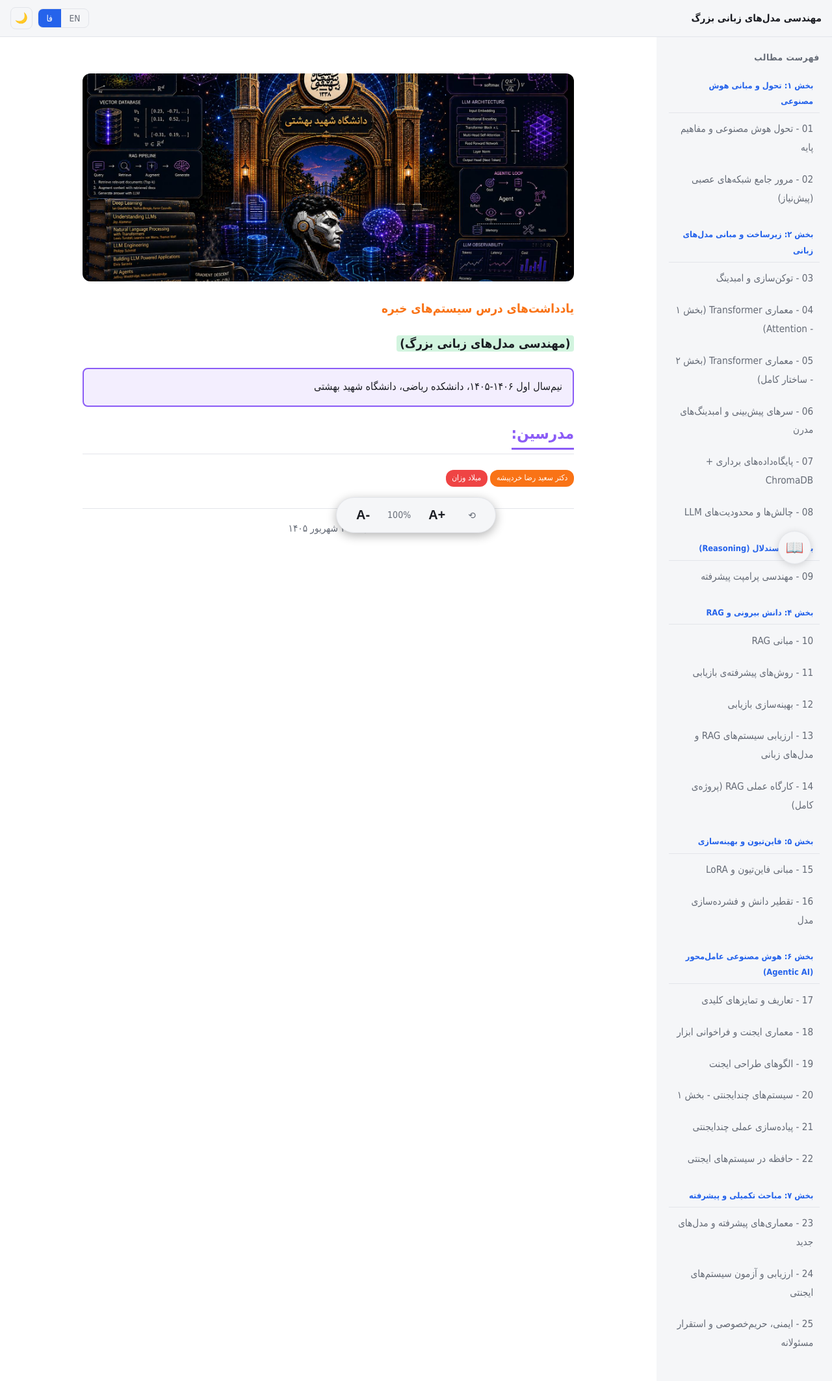
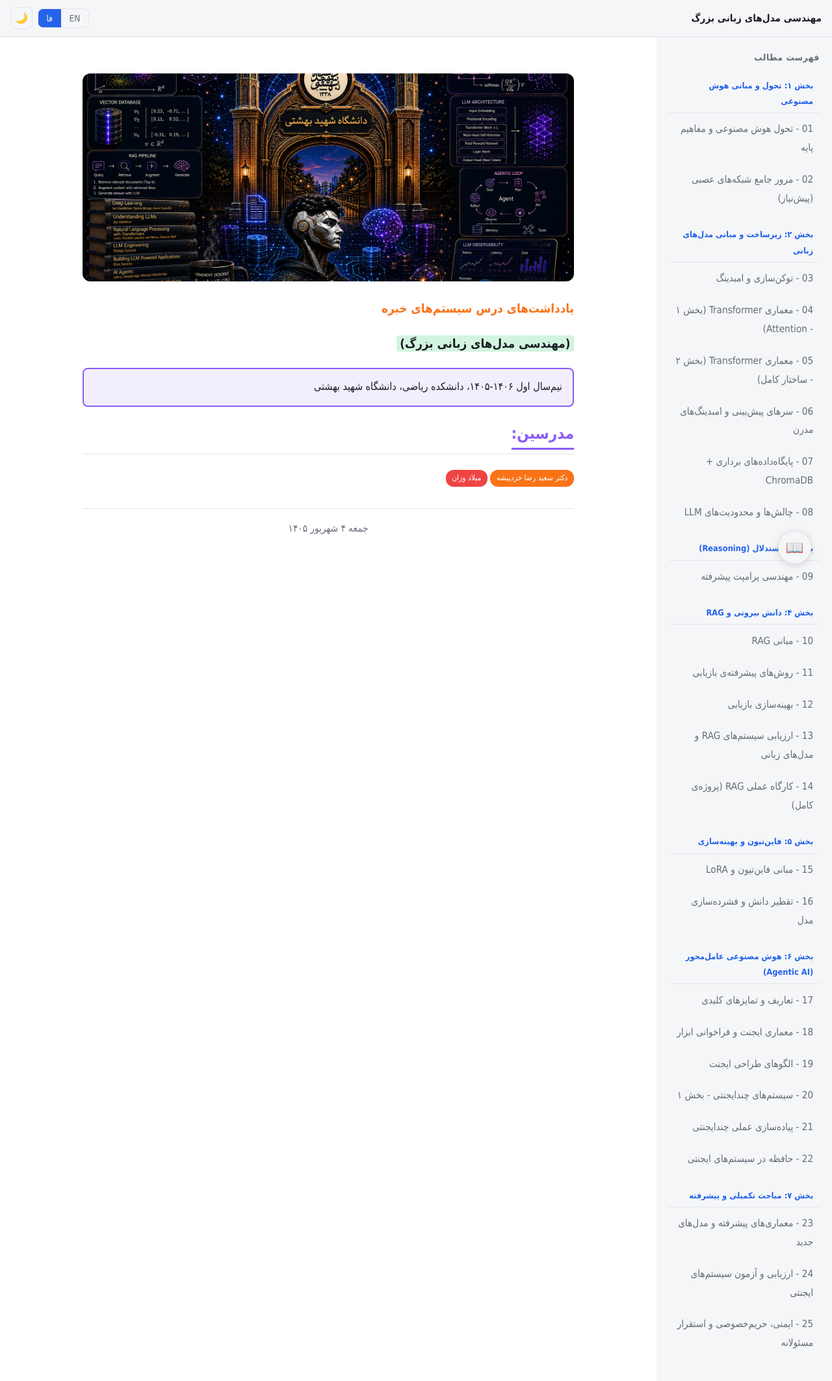
Before and after one commit to sbu-llm/notes, a Jekyll site: the page built from index.md, in a window 1280 px wide. Shown: the whole page at 65% size. Built offline with Jekyll 4.4.1, drawn with Linux system fonts in a browser that asks for light colours; a style sheet for code colours, icons or effects is not loaded.

Commit message:
Update default.html

```diff
--- a/_layouts/default.html
+++ b/_layouts/default.html
@@ -116,15 +116,6 @@
   </button>
   <!-- ============================================ -->
 
-<!-- ============================================ -->
-<!-- کنترل‌های تنظیم سایز فونت در حالت خواندن     -->
-<!-- ============================================ -->
-<div id="reader-controls" style="display: none; position: fixed; bottom: 80px; left: 50%; transform: translateX(-50%); background: var(--panel); padding: 10px 20px; border-radius: 30px; box-shadow: 0 4px 15px rgba(0,0,0,0.3); z-index: 1000; display: flex; gap: 15px; align-items: center; border: 1px solid var(--border);">
-  <button type="button" id="font-decrease" style="background: none; border: none; color: var(--text); font-size: 20px; cursor: pointer; padding: 5px 10px; font-weight: bold;">A-</button>
-  <span id="font-size-display" style="color: var(--muted); font-size: 14px; min-width: 40px; text-align: center;">100%</span>
-  <button type="button" id="font-increase" style="background: none; border: none; color: var(--text); font-size: 20px; cursor: pointer; padding: 5px 10px; font-weight: bold;">A+</button>
-  <button type="button" id="font-reset" style="background: none; border: none; color: var(--muted); font-size: 14px; cursor: pointer; padding: 5px 10px;">⟲</button>
-</div>
 
 
   <script src="{{ '/assets/js/site.js' | relative_url }}" defer></script>
@@ -226,91 +217,6 @@
       }
 
 
-// ============================================
-// کنترل سایز فونت در حالت خواندن
-// ============================================
-var readerControls = document.getElementById('reader-controls');
-var fontIncrease = document.getElementById('font-increase');
-var fontDecrease = document.getElementById('font-decrease');
-var fontReset = document.getElementById('font-reset');
-var fontSizeDisplay = document.getElementById('font-size-display');
-
-var currentFontSize = parseInt(localStorage.getItem('reader-font-size')) || 100;
-
-function applyFontSize(size) {
-  currentFontSize = Math.min(Math.max(size, 70), 150);
-  document.documentElement.style.setProperty('--reader-font-size', currentFontSize + '%');
-  localStorage.setItem('reader-font-size', currentFontSize);
-  if (fontSizeDisplay) {
-    fontSizeDisplay.textContent = currentFontSize + '%';
-  }
-}
-
-function toggleReaderControls(show) {
-  if (readerControls) {
-    readerControls.style.display = show ? 'flex' : 'none';
-  }
-}
-
-// اعمال سایز فونت ذخیره شده
-applyFontSize(currentFontSize);
-
-// اصلاح event listener دکمه reader mode
-if (readerBtn) {
-  // حذف event listener قبلی و اضافه کردن جدید
-  var newReaderBtn = readerBtn.cloneNode(true);
-  readerBtn.parentNode.replaceChild(newReaderBtn, readerBtn);
-
-  newReaderBtn.addEventListener('click', function() {
-    isReaderMode = !isReaderMode;
-    document.body.classList.toggle('reader-mode', isReaderMode);
-    newReaderBtn.classList.toggle('active', isReaderMode);
-    newReaderBtn.textContent = isReaderMode ? '✕' : '📖';
-    localStorage.setItem('reader-mode', isReaderMode ? 'true' : 'false');
-
-    // نمایش/مخفی کردن کنترل‌های سایز فونت
-    toggleReaderControls(isReaderMode);
-
-    if (window.MathJax && window.MathJax.typesetPromise) {
-      setTimeout(function() {
-        MathJax.typesetPromise().catch(function(err) {
-          console.warn('MathJax typeset failed:', err);
-        });
-      }, 100);
-    }
-  });
-
-  // بازیابی وضعیت
-  var savedReaderMode = localStorage.getItem('reader-mode');
-  if (savedReaderMode === 'true') {
-    isReaderMode = true;
-    document.body.classList.add('reader-mode');
-    newReaderBtn.classList.add('active');
-    newReaderBtn.textContent = '✕';
-    toggleReaderControls(true);
-  }
-}
-
-// دکمه افزایش فونت
-if (fontIncrease) {
-  fontIncrease.addEventListener('click', function() {
-    applyFontSize(currentFontSize + 5);
-  });
-}
-
-// دکمه کاهش فونت
-if (fontDecrease) {
-  fontDecrease.addEventListener('click', function() {
-    applyFontSize(currentFontSize - 5);
-  });
-}
-
-// دکمه بازنشانی (ریست)
-if (fontReset) {
-  fontReset.addEventListener('click', function() {
-    applyFontSize(100);
-  });
-}
 
       // ============================================
       // تغییر زبان با هدایت به نسخه دیگر
```
